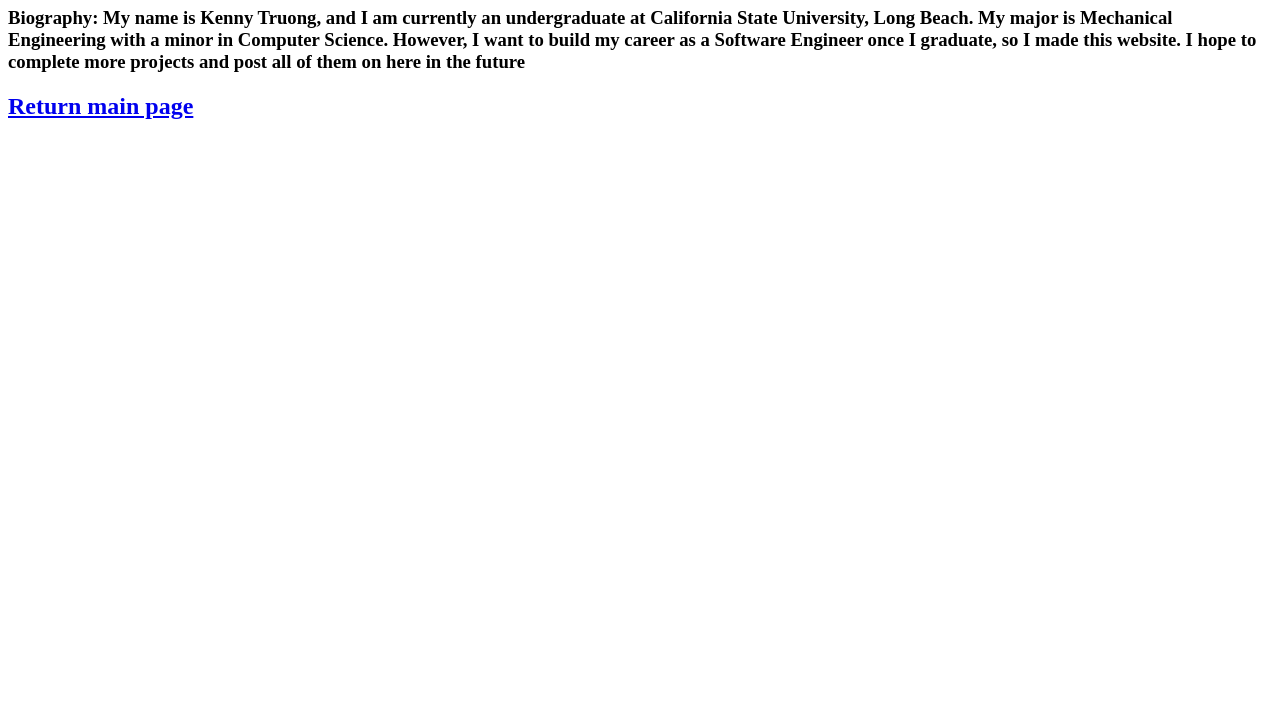
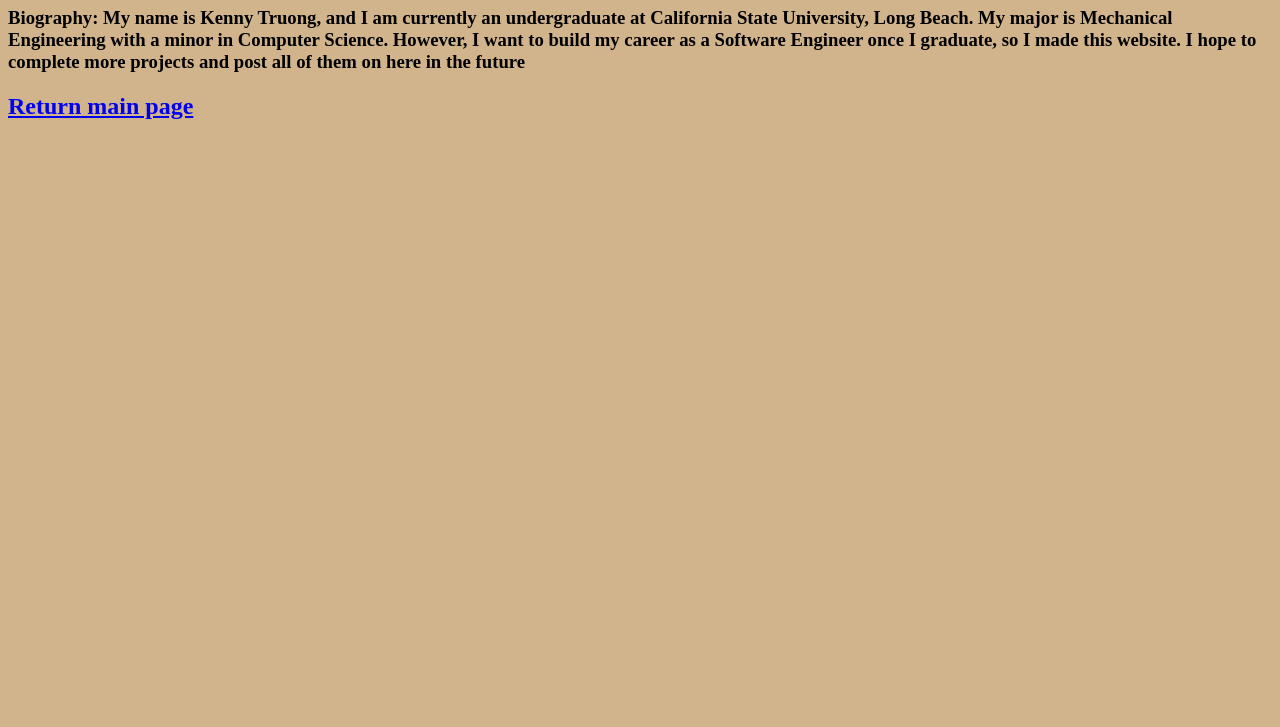
Before and after one commit to kennytruoong/kennytruong.github.io, a plain HTML site: page about.html in a window 1280 px wide. Shown: the part 73-800 px from the top of the page. Drawn offline with Linux system fonts and the light colour scheme.

Commit message:
Add files via upload

```diff
--- a/about.html
+++ b/about.html
@@ -2,6 +2,7 @@
 <html lang="en">
   <head>
     <meta charset="utf-8" />
+    <meta name="viewport" content="width=device-width, initial-scale=1.0" />
     <link rel="stylesheet" href="style.css">
   </head>
     <body>
--- a/style.css
+++ b/style.css
@@ -1,3 +1,6 @@
 h1 {
     text-align: center;
 }
+body{
+    background-color: tan;
+}
```
Also changed, not shown: index.html (+1 -0 lines).
